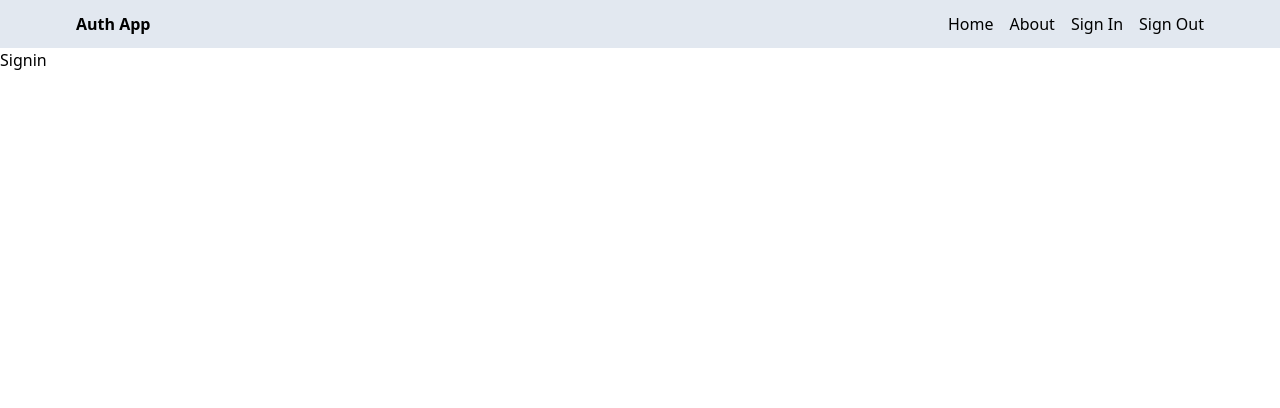
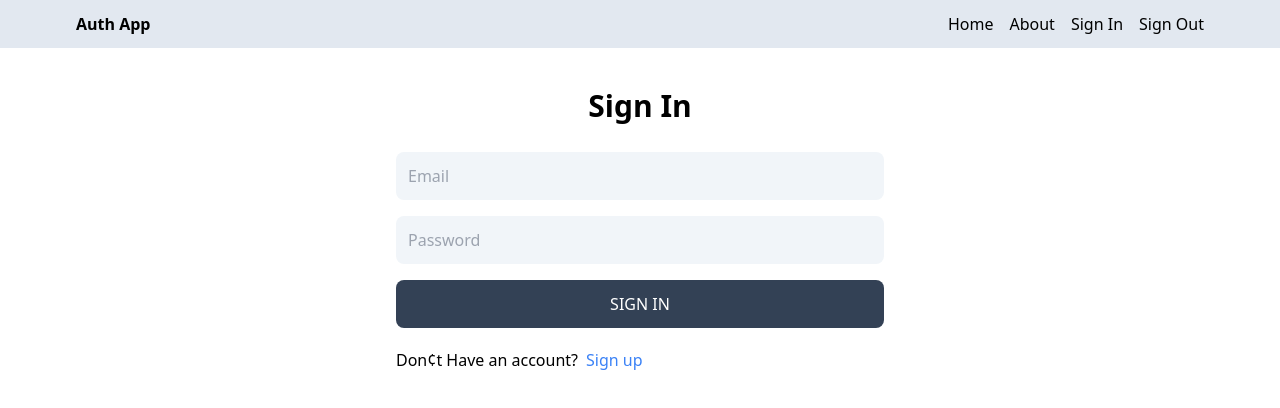
Before and after one commit to ajin5/mern-auth, a React (Vite) app in the folder client/: page /sign-in in a window 1280 px wide. Shown: the top 408 px of the page. Built offline with nearby package versions, Linux system fonts and the light colour scheme.

Commit message:
complete the sign in page functionality

```diff
--- a/client/src/pages/Signin.jsx
+++ b/client/src/pages/Signin.jsx
@@ -1,5 +1,71 @@
 import React from "react";
+import { useState } from "react";
+import { Link, useNavigate } from "react-router-dom";
 
-export default function Signin() {
-  return <div>Signin</div>;
+export default function SignIn() {
+  const [formData, setFormData] = useState({});
+  const [error, setError] = useState(false);
+  const [loading, setLoading] = useState(false);
+  const navigate = useNavigate();
+  const handleChange = (e) => {
+    setFormData({ ...formData, [e.target.id]: e.target.value });
+  };
+  const handleSubmit = async (e) => {
+    e.preventDefault();
+    try {
+      setLoading(true);
+      const res = await fetch("/api/auth/signin", {
+        method: "POST",
+        headers: {
+          "content-Type": "application/json",
+        },
+        body: JSON.stringify(formData),
+      });
+      const data = await res.json();
+      setLoading(false);
+      if (data.success === false) {
+        setError(true);
+        return;
+      }
+      navigate("/");
+    } catch (error) {
+      setLoading(false);
+      setError(true);
+    }
+  };
+  return (
+    <div className="p-3 max-w-lg mx-auto">
+      <h1 className="text-3xl text-center font-semibold my-7">Sign In</h1>
+      <form onSubmit={handleSubmit} className="flex flex-col gap-4">
+        <input
+          type="email"
+          placeholder="Email"
+          id="email"
+          className="bg-slate-100 p-3 rounded-lg"
+          onChange={handleChange}
+        />
+        <input
+          type="password"
+          placeholder="Password"
+          id="password"
+          className="bg-slate-100 p-3 rounded-lg"
+          onChange={handleChange}
+        />
+
+        <button
+          disabled={loading}
+          className="bg-slate-700 text-white p-3 rounded-lg uppercase hover:opacity-95 disabled:opacity-80"
+        >
+          {loading ? "Loading..." : "Sign In"}
+        </button>
+      </form>
+      <div className="flex gap-2 mt-5">
+        <p>Don&#162;t Have an account?</p>
+        <Link to="/sign-up">
+          <span className="text-blue-500">Sign up</span>
+        </Link>
+      </div>
+      <p className="text-red-700 mt-5">{error && "Something went wrong!"}</p>
+    </div>
+  );
 }
--- a/client/src/pages/Signup.jsx
+++ b/client/src/pages/Signup.jsx
@@ -1,11 +1,12 @@
 import React from "react";
 import { useState } from "react";
-import { Link } from "react-router-dom";
+import { Link, useNavigate } from "react-router-dom";
 
 export default function SignUp() {
   const [formData, setFormData] = useState({});
   const [error, setError] = useState(false);
   const [loading, setLoading] = useState(false);
+  const navigate = useNavigate();
   const handleChange = (e) => {
     setFormData({ ...formData, [e.target.id]: e.target.value });
   };
@@ -26,6 +27,7 @@ export default function SignUp() {
         setError(true);
         return;
       }
+      navigate("/sign-in");
     } catch (error) {
       setLoading(false);
       setError(true);
```
